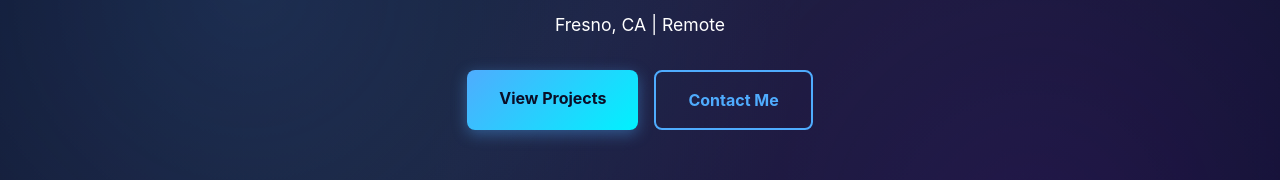
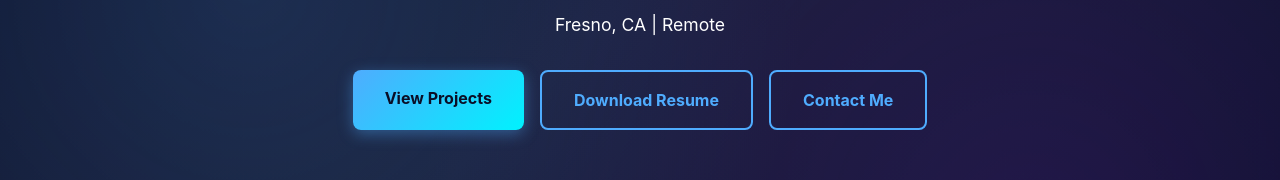
Before and after one commit to ajwill85/my_personal_website, a React (Vite) app in the folder portfolio-site/: page / in a window 1280 px wide. Shown: the part 411-591 px from the top of the page. Built offline with nearby package versions, Linux system fonts and the light colour scheme; no server answers.

Commit message:
Add resume download feature and upload GRC Engineer resume
- Added 'Download Resume' button to Hero section
- Uploaded Akeem_Williams_GRC_Engineer_Resume.pdf
- Resume optimized for GRC Engineering roles with AI governance focus

```diff
--- a/portfolio-site/src/components/Hero.jsx
+++ b/portfolio-site/src/components/Hero.jsx
@@ -21,6 +21,7 @@ const Hero = () => {
           <p className="hero-location">Fresno, CA | Remote</p>
           <div className="hero-cta">
             <a href="#projects" className="btn btn-primary">View Projects</a>
+            <a href="/resume/Akeem_Williams_GRC_Engineer_Resume.pdf" className="btn btn-secondary" download>Download Resume</a>
             <a href="#contact" className="btn btn-secondary">Contact Me</a>
           </div>
         </div>
```
Also changed, not shown: 1 other file (tests, documents, lock files or other folders).
